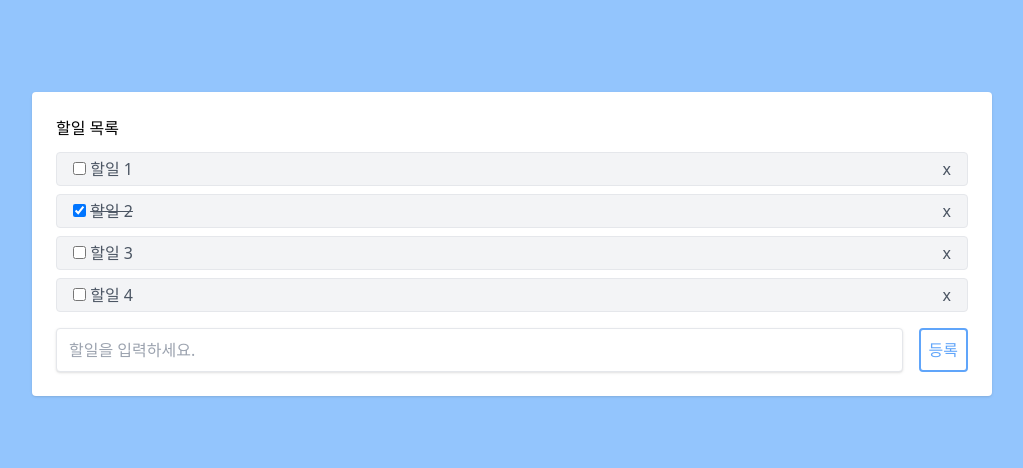
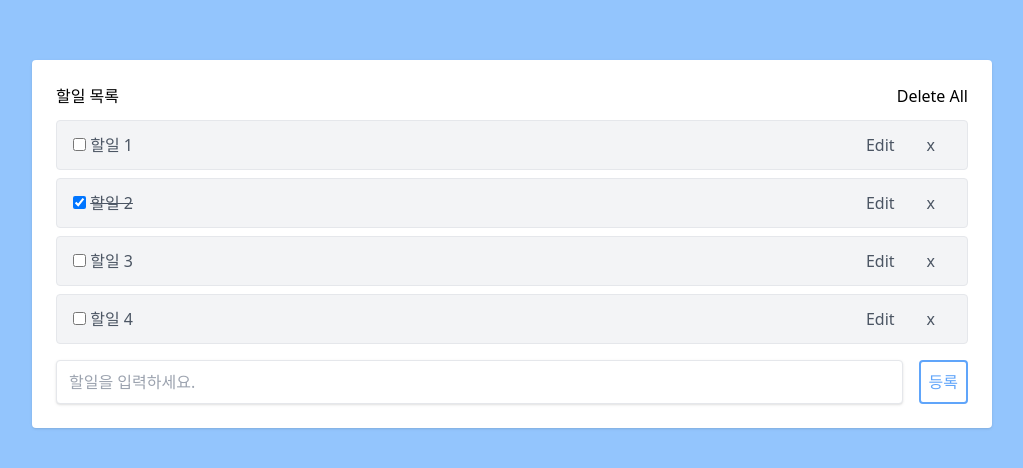
Before and after one commit to devparkse/todo, a React (Create React App) app in the folder client/: page / in a window 1280 px wide. Shown: the part 156-624 px from the top of the page, without its empty margins (128-1151 px from the left). Built offline with nearby package versions, Linux system fonts and the light colour scheme.

Commit message:
ListItem 컴포넌트 추가, React.memo, useCallback 적용 및 편집창(Delete All, Edit, Update, Close) 기능 추가

```diff
--- a/client/src/App.js
+++ b/client/src/App.js
@@ -1,4 +1,4 @@
-import React, { useState } from "react";
+import React, { useCallback, useState } from "react";
 import Form from "./components/Form";
 import List from "./components/List";
 /*
@@ -17,6 +17,7 @@
   useEffect() Life-cycle 체크가능
 */
 export default function App() {
+  // console.log("App Rendering...");
   const [todoData, setTodoData] = useState([
     { id: 1, title: "할일 1", completed: false },
     { id: 2, title: "할일 2", completed: true },
@@ -24,6 +25,16 @@
     { id: 4, title: "할일 4", completed: false },
   ]);
   const [todoValue, setTodoValue] = useState("");
+
+  const deleteClick = useCallback(
+    (id) => {
+      // 클릭된 ID 와 다른 요소들만 걸러서 새로운 배열 생성
+      const newTodo = todoData.filter((item) => item.id !== id);
+      // console.log("클릭", newTodo);
+      setTodoData(newTodo);
+    },
+    [todoData]
+  );
 
   const addTodoSubmit = (event) => {
     // 웹브라우저 새로 고침을 하면 안되므로 막아줌
@@ -45,14 +56,23 @@
     setTodoValue("");
   };
 
+  const deleteAllClick = () => {
+    setTodoData([]);
+  };
+
   return (
     <div className="flex items-center justify-center w-screen h-screen bg-blue-300">
       <div className="w-full p-6 m-4 bg-white rounded shadow lg:w-3/4 lg:max-w-5xl">
         <div className="flex justify-between mb-3">
           <h1>할일 목록</h1>
+          <button onClick={deleteAllClick}>Delete All</button>
         </div>
 
-        <List todoData={todoData} setTodoData={setTodoData} />
+        <List
+          todoData={todoData}
+          setTodoData={setTodoData}
+          deleteClick={deleteClick}
+        />
         <Form
           todoValue={todoValue}
           setTodoValue={setTodoValue}
--- a/client/src/components/Form.js
+++ b/client/src/components/Form.js
@@ -1,10 +1,15 @@
-import React from "react";
+import React, { useCallback } from "react";
 
-const Form = ({ todoValue, setTodoValue, addTodoSubmit }) => {
-  const changeTodoValue = (event) => {
-    // console.log(event.target.value);
-    setTodoValue(event.target.value);
-  };
+const Form = React.memo(({ todoValue, setTodoValue, addTodoSubmit }) => {
+  // console.log("Form Rendering...");
+
+  const changeTodoValue = useCallback(
+    (event) => {
+      // console.log(event.target.value);
+      setTodoValue(event.target.value);
+    },
+    [setTodoValue]
+  );
 
   return (
     <div>
@@ -24,6 +29,6 @@
       </form>
     </div>
   );
-};
+});
 
 export default Form;
--- a/client/src/components/List.js
+++ b/client/src/components/List.js
@@ -1,30 +1,8 @@
 import React from "react";
+import ListItem from "./ListItem";
 
-const List = ({ todoData, setTodoData }) => {
-  const deleteClick = (id) => {
-    // 클릭된 ID 와 다른 요소들만 걸러서 새로운 배열 생성
-    const newTodo = todoData.filter((item) => item.id !== id);
-    // console.log("클릭", newTodo);
-    setTodoData(newTodo);
-  };
-
-  const toggleClick = (id) => {
-    // map 을 통해서 todoData 의 complete 를 업데이트 해보자.
-    const updateTodo = todoData.map((item) => {
-      if (item.id === id) {
-        // if (item.id === true) {
-        //   item.completed = false;
-        // } else {
-        //   item.completed = true;
-        // }
-        item.completed = !item.completed;
-      }
-
-      return item;
-    });
-    setTodoData(updateTodo);
-  };
-
+const List = React.memo(({ todoData, setTodoData, deleteClick }) => {
+  // console.log("List Rendering...");
   return (
     <div>
       {todoData.map((item) => (
@@ -33,25 +11,16 @@
         // item = { id: 3, title: "할일 3", completed: false },
         // item = { id: 4, title: "할일 4", completed: false },
         <div key={item.id}>
-          <div className="flex items-center justify-between w-full px-4 py-1 my-2 text-gray-600 bg-gray-100 border rounded">
-            <div className="items-center ">
-              <input
-                type="checkbox"
-                defaultChecked={item.completed}
-                onChange={() => toggleClick(item.id)}
-              />{" "}
-              <span className={item.completed ? "line-through" : "none"}>
-                {item.title}
-              </span>
-            </div>
-            <div className="items-center ">
-              <button onClick={() => deleteClick(item.id)}>x</button>
-            </div>
-          </div>
+          <ListItem
+            item={item}
+            todoData={todoData}
+            setTodoData={setTodoData}
+            deleteClick={deleteClick}
+          />
         </div>
       ))}
     </div>
   );
-};
+});
 
 export default List;
--- /dev/null
+++ b/client/src/components/ListItem.js
@@ -0,0 +1,116 @@
+import React, { useState } from "react";
+
+const ListItem = React.memo(({ item, todoData, setTodoData, deleteClick }) => {
+  // console.log("ListItem Rendering...");
+
+  // 현재 편집 중인지 아닌지를 관리하는 State 생성
+  // isEditing 이 false 라면 목록 보여줌.
+  // isEditing 이 true 라면 편집 보여줌.
+  const [isEditing, setIsEditing] = useState(false);
+  // 제목을 출력하고 변경하는 State
+  // 편집창에는 타이틀이 먼저 작성되어 있어야 하므로
+  const [editedTitle, setEditedTitle] = useState(item.title);
+
+  // const deleteClick = (id) => {
+  //   // 클릭된 ID 와 다른 요소들만 걸러서 새로운 배열 생성
+  //   const newTodo = todoData.filter((item) => item.id !== id);
+  //   // console.log("클릭", newTodo);
+  //   setTodoData(newTodo);
+  // };
+
+  // 편집창 내용 갱신 처리
+  const editChange = (event) => {
+    setEditedTitle(event.target.value);
+  };
+
+  const toggleClick = (id) => {
+    // map 을 통해서 todoData 의 complete 를 업데이트 해보자.
+    const updateTodo = todoData.map((item) => {
+      if (item.id === id) {
+        // if (item.id === true) {
+        //   item.completed = false;
+        // } else {
+        //   item.completed = true;
+        // }
+        item.completed = !item.completed;
+      }
+
+      return item;
+    });
+    setTodoData(updateTodo);
+  };
+
+  // 현재 item.id 에 해당하는 것만 업데이트 한다.
+  const todoId = item.id;
+  const updateTitle = () => {
+    let tempTodo = todoData.map((item) => {
+      // 모든 todoData 중에 현재 ID 와 같다면
+      if (item.id === todoId) {
+        // 타이틀 글자를 수정하겠다.
+        item.title = editedTitle;
+      }
+      return item;
+    });
+
+    // 데이터 갱신
+    setTodoData(tempTodo);
+    // 목록창으로 이동
+    setIsEditing(false);
+  };
+
+  if (isEditing) {
+    // 편집일때 JSX 리턴
+    return (
+      <div className="flex items-center justify-between w-full px-4 py-1 my-2 text-gray-600 bg-gray-100 border rounded">
+        <div className="items-center ">
+          <input
+            type="text"
+            className="w-full px-3 py-2 mr-4 text-gray-500 bg-white border rounded"
+            value={editedTitle}
+            onChange={editChange}
+          />
+        </div>
+        <div className="items-center ">
+          <button className="px-4 py-2" onClick={updateTitle}>
+            Update
+          </button>
+          <button className="px-4 py-2" onClick={() => setIsEditing(false)}>
+            Close
+          </button>
+        </div>
+      </div>
+    );
+  } else {
+    // 목록일때 JSX 리턴
+    return (
+      <div className="flex items-center justify-between w-full px-4 py-1 my-2 text-gray-600 bg-gray-100 border rounded">
+        <div className="items-center ">
+          <input
+            type="checkbox"
+            defaultChecked={item.completed}
+            onChange={() => toggleClick(item.id)}
+          />{" "}
+          <span className={item.completed ? "line-through" : "none"}>
+            {item.title}
+          </span>
+        </div>
+        <div className="items-center ">
+          <button
+            className="px-4 py-2"
+            onClick={() => {
+              setIsEditing(true);
+              setEditedTitle(item.title);
+            }}
+          >
+            Edit
+          </button>
+          <button className="px-4 py-2" onClick={() => deleteClick(item.id)}>
+            x
+          </button>
+        </div>
+      </div>
+    );
+  }
+});
+
+export default ListItem;
```
